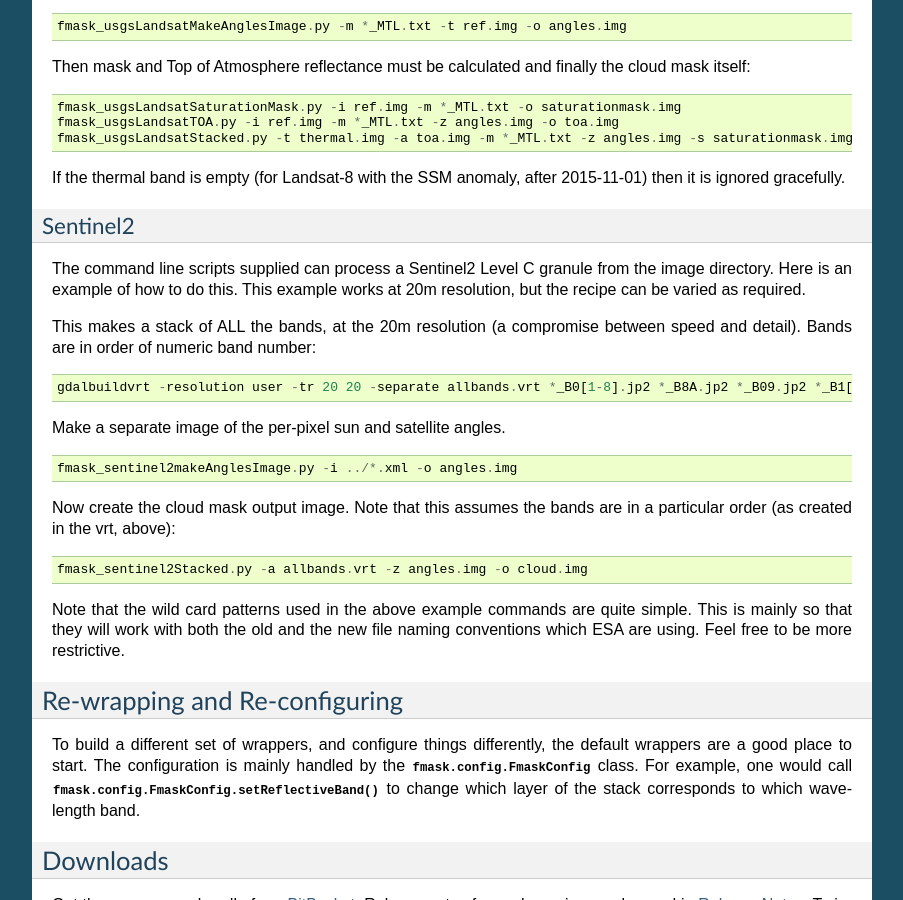
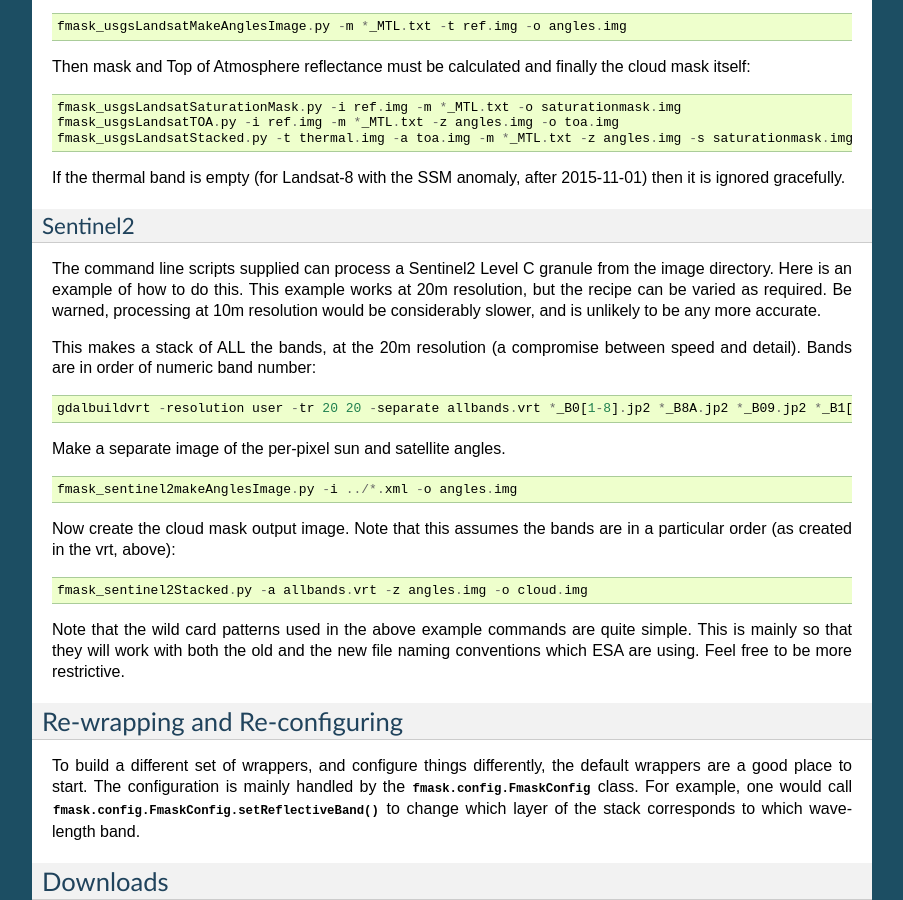
Before and after one commit to ubarsc/python-fmask, a Sphinx documentation site: the page built from doc/source/index.rst, in a window 1280 px wide and 900 px high, scrolled down 1654 px. Shown: the whole window, without its empty margins (198-1101 px from the left). Built offline with Sphinx 7.4.7, drawn with Linux system fonts in a browser that asks for light colours; formulas are drawn with MathJax 3.

Commit message:
index.rst: Added a brief warning about the considerable slowdown involved in processing at 10m resolution, after seeing some people on a web forum complaining about how slow this version of Fmask is when run at 10m. Sigh.....

```diff
--- a/doc/source/index.rst
+++ b/doc/source/index.rst
@@ -108,7 +108,8 @@
 
 The command line scripts supplied can process a Sentinel2 Level C granule from the image directory.
 Here is an example of how to do this. This example works at 20m resolution, but the
-recipe can be varied as required.
+recipe can be varied as required. Be warned, processing at 10m resolution would be considerably
+slower, and is unlikely to be any more accurate.
 
 This makes a stack of ALL the bands, at the 20m resolution (a compromise between speed and detail).
 Bands are in order of numeric band number::
```
